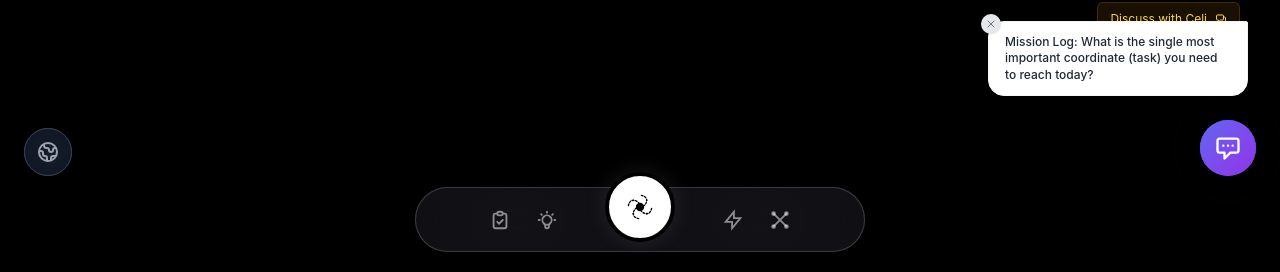
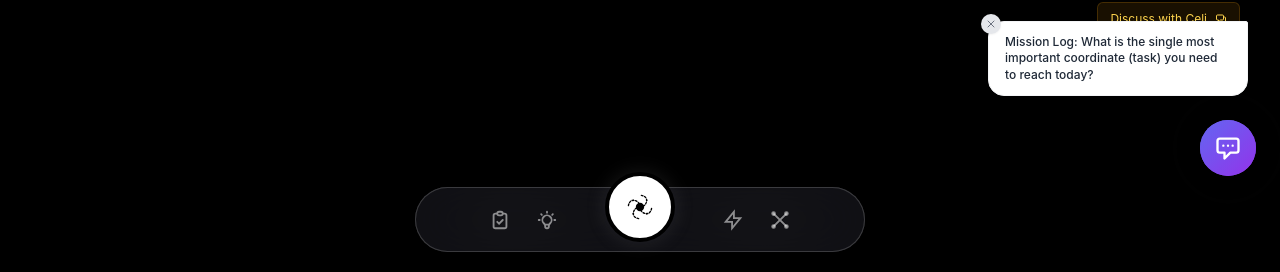
Before and after one commit to markolybrx/Celi-AI, a Flask app: page / in a window 1280 px wide. Shown: the part 951-1223 px from the top of the page. Run offline with Flask 3, Linux system fonts and the light colour scheme; the visitor is signed in with stand-in values (Sample User, id 1); some libraries are stand-ins or nearby versions.

Commit message:
Update fabs.html

```diff
--- a/templates/components/fabs.html
+++ b/templates/components/fabs.html
@@ -1,14 +1,7 @@
-<div class="fixed bottom-24 left-0 right-0 px-6 flex justify-between items-end z-40 pointer-events-none">
-
-    <button onclick="toggleGalaxy()"
-            class="pointer-events-auto w-12 h-12 rounded-full bg-gray-900/80 backdrop-blur-md border border-gray-700 text-gray-400 shadow-lg hover:text-white hover:border-gray-500 transition-all flex items-center justify-center group">
-        <svg class="w-6 h-6 group-hover:rotate-180 transition-transform duration-700" fill="none" stroke="currentColor" viewBox="0 0 24 24"><path stroke-linecap="round" stroke-linejoin="round" stroke-width="2" d="M3.055 11H5a2 2 0 012 2v1a2 2 0 002 2 2 2 0 012 2v2.945M8 3.935V5.5A2.5 2.5 0 0010.5 8h.5a2 2 0 012 2 2 2 0 104 0 2 2 0 012-2h1.064M15 20.488V18a2 2 0 012-2h3.064M21 12a9 9 0 11-18 0 9 9 0 0118 0z"></path></svg>
-    </button>
-
-    <div class="flex flex-col items-end gap-4 pointer-events-auto">
+<div class="fixed bottom-24 right-6 flex flex-col items-end gap-4 z-40 pointer-events-none">
 
     <div id="celi-bubble"
-             class="mr-2 mb-2 bg-white dark:bg-gray-800 text-gray-800 dark:text-gray-200 px-4 py-3 rounded-2xl rounded-tr-sm shadow-lg border border-gray-100 dark:border-gray-700 transform translate-y-4 opacity-0 transition-all duration-500 max-w-[260px] cursor-pointer hidden relative"
+         class="mr-2 mb-2 bg-white dark:bg-gray-800 text-gray-800 dark:text-gray-200 px-4 py-3 rounded-2xl rounded-tr-sm shadow-lg border border-gray-100 dark:border-gray-700 transform translate-y-4 opacity-0 transition-all duration-500 max-w-[260px] cursor-pointer hidden relative pointer-events-auto"
          onclick="useBubblePrompt()">
 
         <div onclick="event.stopPropagation(); closeBubble();" class="absolute -top-2 -left-2 bg-gray-200 dark:bg-gray-700 text-gray-500 rounded-full p-1 shadow-sm hover:bg-red-100 hover:text-red-500">
@@ -21,11 +14,10 @@
     </div>
 
     <button onclick="openChat('journal')"
-                class="w-14 h-14 rounded-full bg-gradient-to-br from-indigo-500 to-purple-600 text-white shadow-xl hover:scale-105 hover:shadow-2xl transition-all flex items-center justify-center relative group">
+            class="pointer-events-auto w-14 h-14 rounded-full bg-gradient-to-br from-indigo-500 to-purple-600 text-white shadow-xl hover:scale-105 hover:shadow-2xl transition-all flex items-center justify-center relative group">
         <svg class="w-7 h-7" fill="none" stroke="currentColor" viewBox="0 0 24 24"><path stroke-linecap="round" stroke-linejoin="round" stroke-width="2" d="M8 10h.01M12 10h.01M16 10h.01M9 16H5a2 2 0 01-2-2V6a2 2 0 012-2h14a2 2 0 012 2v8a2 2 0 01-2 2h-5l-5 5v-5z"></path></svg>
         <div class="absolute inset-0 rounded-full border-2 border-white/30 animate-ping opacity-75"></div>
     </button>
-    </div>
 
 </div>
 
```
Lines whose indentation alone changed are shown as unchanged.
